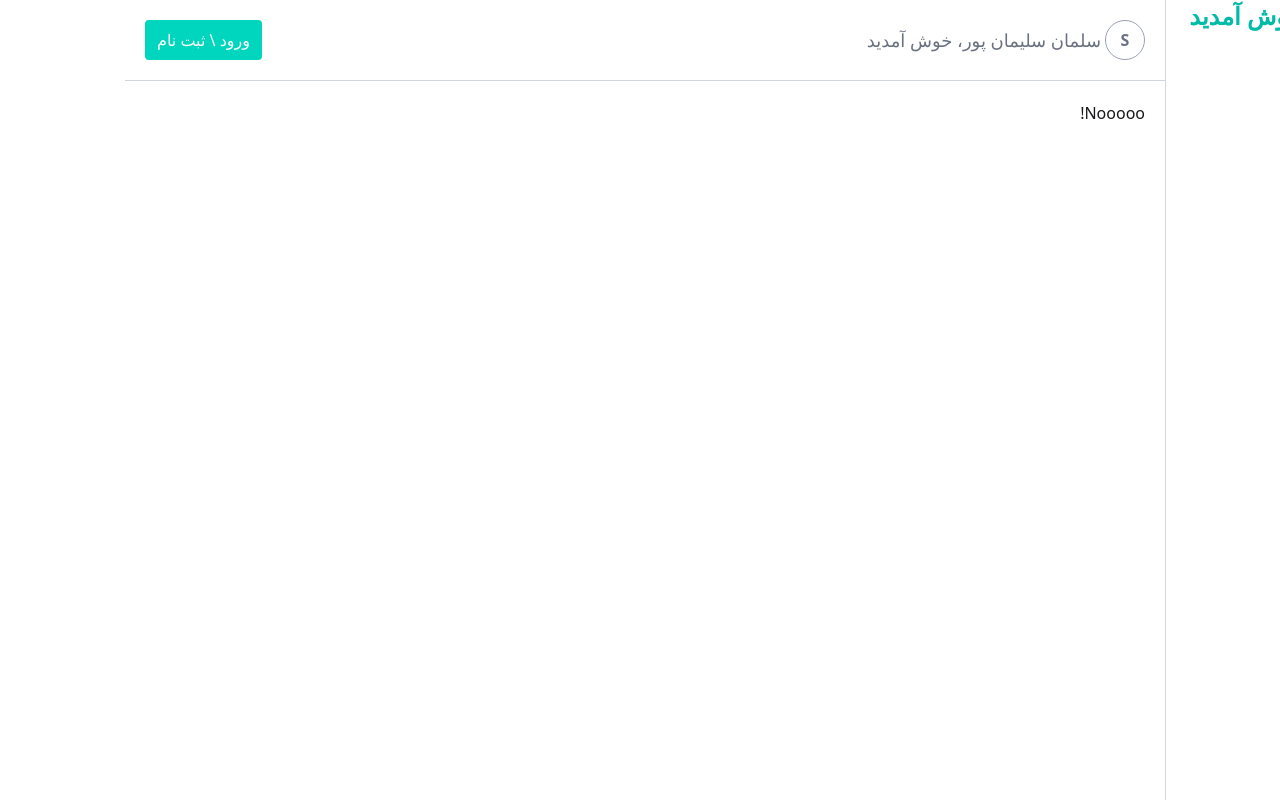
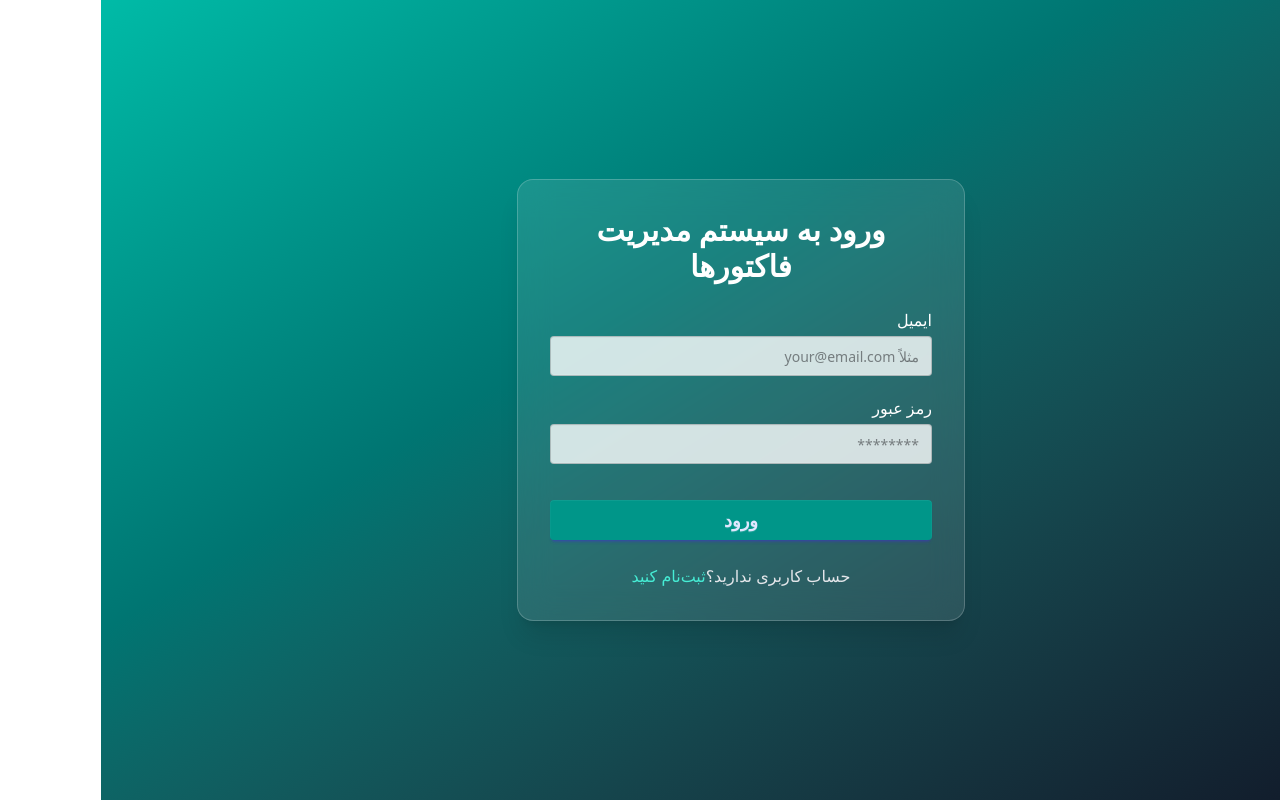
Before and after one commit to slmn-pr/invoice-app-front, a React (Vite) app: page /login in a window 1280 px wide. Built offline with nearby package versions, Linux system fonts and the light colour scheme; what @react-pdf/renderer would draw is missing.

Commit message:
Compelte login page

```diff
--- a/package.json
+++ b/package.json
@@ -12,6 +12,7 @@
   "dependencies": {
     "@react-pdf/renderer": "^4.3.1",
     "@tailwindcss/vite": "^4.1.16",
+    "@tanstack/react-query": "^5.90.6",
     "axios": "^1.13.1",
     "culori": "^4.0.2",
     "jspdf": "^3.0.3",
@@ -19,9 +20,11 @@
     "react": "^19.1.1",
     "react-dom": "^19.1.1",
     "react-hook-form": "^7.65.0",
+    "react-hot-toast": "^2.6.0",
     "react-router-dom": "^7.9.4",
     "recharts": "^3.3.0",
     "tailwindcss": "^4.1.16",
+    "universal-cookie": "^8.0.1",
     "zustand": "^5.0.8"
   },
   "devDependencies": {
--- /dev/null
+++ b/src/api/auth.js
@@ -0,0 +1,18 @@
+import axios from "axios";
+
+const API_BASE_URL = "http://localhost:4000";
+
+const authReqConfig = axios.create({
+  baseURL: API_BASE_URL,
+  headers: {
+    Accept: "application/json",
+  },
+});
+
+export const loginReq = (payload) => {
+  return authReqConfig.post("/api/auth/login", payload);
+};
+
+export const signupReq = (payload) => {
+  return authReqConfig.post("/api/auth/signup", payload);
+};
--- /dev/null
+++ b/src/components/ProtectedRoute.jsx
@@ -0,0 +1,12 @@
+import { Navigate, Outlet } from "react-router-dom";
+import { useAuthStore } from "../store/authStore";
+
+export default function ProtectedRoute() {
+    const { token } = useAuthStore();
+
+    if (!token) {
+        return <Navigate to="/login" replace />;
+    }
+
+    return <Outlet />;
+}
--- /dev/null
+++ b/src/hooks/useLoginRequest.js
@@ -0,0 +1,28 @@
+import { useMutation } from "@tanstack/react-query";
+import { loginReq } from "../api/auth";
+
+export default function useLoginRequest() {
+  const login = async (formValues) => {
+    console.log("[useLoginRequest] formValues:", formValues);
+
+    try {
+      const { data, status } = await loginReq(formValues);
+
+      //   console.log("[useLoginRequest] result status:", status);
+      //   console.log("[useLoginRequest] result login:", data);
+
+      if (status === 200 && data.success) {
+        return data.data;
+      } else {
+        throw new Error("ورود با خطا مواجه شد");
+      }
+    } catch (error) {
+      throw new Error(error.response.data.error || "ورود با خطا مواجه شد");
+    }
+  };
+
+  return useMutation({
+    mutationKey: ["login"],
+    mutationFn: login,
+  });
+}
--- a/src/main.jsx
+++ b/src/main.jsx
@@ -1,14 +1,21 @@
 import { StrictMode } from 'react'
 import { createRoot } from 'react-dom/client'
 import './index.css'
-import App from './App.jsx'
-import DashboardLayout from './Layout/index.jsx'
 import { RouterProvider } from 'react-router-dom'
 import router from './routing/index.jsx'
+import { QueryClient, QueryClientProvider } from '@tanstack/react-query'
+import { Toaster } from 'react-hot-toast'
+
+const queryClient = new QueryClient()
+
 
 createRoot(document.getElementById('root')).render(
   <StrictMode>
-    <RouterProvider router={router} />
 
+    <QueryClientProvider client={queryClient} >
+      <RouterProvider router={router} />
+    </QueryClientProvider>
+
+    <Toaster />
   </StrictMode>,
 )
--- /dev/null
+++ b/src/pages/LoginPage.jsx
@@ -0,0 +1,97 @@
+import { useForm } from "react-hook-form";
+import { Link, Navigate, useNavigate } from "react-router-dom";
+import { Loader2 } from "lucide-react";
+import useLoginRequest from "../hooks/useLoginRequest";
+import toast from "react-hot-toast";
+import { useAuthStore } from "../store/authStore";
+import { saveAuthToken } from "../utils/cookies";
+
+export default function LoginPage() {
+    const { register, handleSubmit } = useForm();
+    const { mutate: handleLogin, isPending } = useLoginRequest()
+    const navigate = useNavigate();
+    const login = useAuthStore((s) => s.login)
+    const token = useAuthStore((s) => s.token)
+
+    if (token)
+        return <Navigate to="/" />
+
+    const onSubmit = (formValues = {}) => {
+        handleLogin({ ...formValues }, {
+            onError: (error) => {
+                toast.error(error.message)
+            },
+            onSuccess: (data) => {
+                console.log("[LoginPage] onSubmit, data:", data);
+
+                saveAuthToken(data.token)
+
+                // save to global state
+                console.log("[LoginPage] onSubmit, global store:", login);
+                login(data)
+
+                toast.success("ورود با موفقیت انجام شد");
+
+                setTimeout(() => {
+                    navigate("/");
+                }, 1_000);
+            }
+        })
+    }
+
+
+
+    return (
+        <div
+            className="min-h-screen flex items-center justify-center bg-linear-to-br from-teal-500 to-gray-900"
+            dir="rtl"
+        >
+            <div className="bg-white/10 backdrop-blur-lg shadow-xl rounded-2xl w-full max-w-md p-8 border border-white/20">
+                <h1 className="text-3xl font-bold text-white text-center mb-6">
+                    ورود به سیستم مدیریت فاکتورها
+                </h1>
+
+                <form onSubmit={handleSubmit(onSubmit)} className="space-y-5">
+                    <div>
+                        <label className="block text-white mb-1">ایمیل</label>
+                        <input
+                            type="email"
+                            {...register("email", { required: true })}
+                            placeholder="مثلاً your@email.com"
+                            className="input input-bordered w-full text-right bg-white/80"
+                        />
+                    </div>
+
+                    <div>
+                        <label className="block text-white mb-1">رمز عبور</label>
+                        <input
+                            type="password"
+                            {...register("password", { required: true })}
+                            placeholder="********"
+                            className="input input-bordered w-full text-right bg-white/80"
+                        />
+                    </div>
+
+                    <button
+                        type="submit"
+                        disabled={isPending}
+                        className="btn btn-primary w-full text-lg mt-4 bg-teal-600 border-none hover:bg-teal-700"
+                    >
+                        {isPending ? (
+                            <Loader2 className="animate-spin w-5 h-5" />
+                        ) : (
+                            "ورود"
+                        )}
+                    </button>
+                </form>
+
+                <p className="text-gray-200 text-center mt-6">
+                    حساب کاربری ندارید؟
+                    <Link to="/register" className="text-teal-300 hover:underline">
+                        ثبت‌نام کنید
+                    </Link>
+                </p>
+            </div>
+        </div>
+    );
+}
--- a/src/pages/NotFound.jsx
+++ b/src/pages/NotFound.jsx
@@ -1,3 +1,3 @@
-export default function NotFoundPgae() {
+export default function NotFoundPage() {
     return <p>Nooooo!</p>
 }
--- a/src/routing/index.jsx
+++ b/src/routing/index.jsx
@@ -1,24 +1,41 @@
 import { createBrowserRouter } from "react-router-dom";
-import DashboardLayout from "../Layout";
+import DashboardLayout from "../layout";
 import HomePage from "../pages/Home";
-import NotFoundPgae from "../pages/NotFound";
+import NotFoundPage from "../pages/NotFound";
 import InvoicesPage from "../pages/InvoicesPage";
 import InvoicePreviewPage from "../pages/InvoicePreview";
+import ProtectedRoute from "../components/ProtectedRoute";
+import LoginPage from "../pages/LoginPage";
 
 const router = createBrowserRouter([
+
+    // مسیرهای عمومی
     {
-        path: "/",
-        element: <DashboardLayout />,
+        path: "/login",
+        element: <LoginPage />,
+    },
+    // {
+    //     path: "/register",
+    //     element: <RegisterPage />,
+    // },
+
+
+    // Protected route
+    {
+        element: <ProtectedRoute />,
         children: [
-            { index: true, element: <HomePage /> },
-
-            { path: "invoices", element: <InvoicesPage /> },
-            { path: "preview", element: <InvoicePreviewPage /> },
-            { path: "*", element: <NotFoundPgae /> },
-            // { path: "about", element: <About /> },
-
+            {
+                path: "/",
+                element: <DashboardLayout />,
+                children: [
+                    { index: true, element: <HomePage /> },
+                    { path: "invoices", element: <InvoicesPage /> },
+                    { path: "preview", element: <InvoicePreviewPage /> },
+                    { path: "*", element: <NotFoundPage /> },
+                ],
+            },
         ],
-    }
+    },
 ]);
 
 
--- a/src/store/authStore.js
+++ b/src/store/authStore.js
@@ -12,7 +12,6 @@ export const useAuthStore = create(
     }),
     {
       name: "auth-storage",
-      getStorage: () => localStorage,
     }
   )
 );
--- /dev/null
+++ b/src/utils/cookies.js
@@ -0,0 +1,10 @@
+import Cookies from "universal-cookie";
+
+const cookies = new Cookies(null, { path: "/" });
+
+export const saveAuthToken = (token) =>
+  cookies.set("access_token", token, {
+    secure: true,
+    maxAge: 1 * 24 * 60 * 60, // A day in seconds
+  });
+export default cookies;
```
Also changed, not shown: 1 other file (tests, documents, lock files or other folders).
